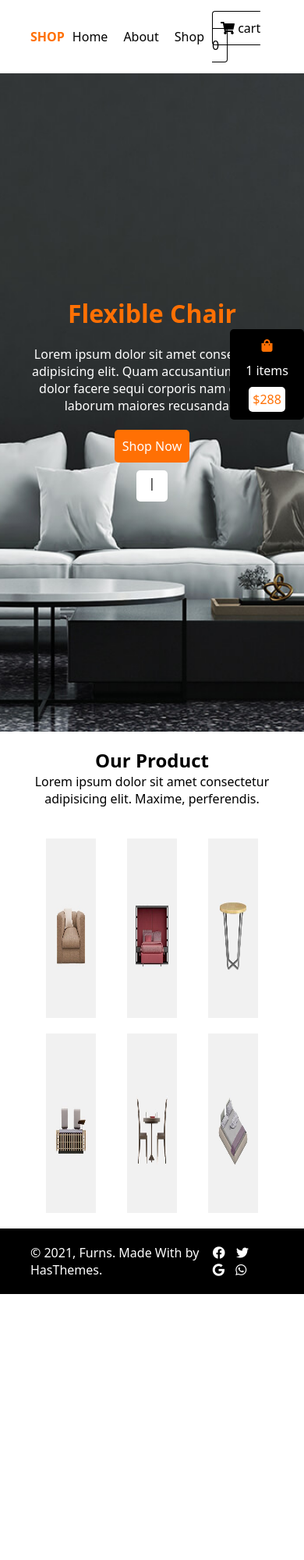
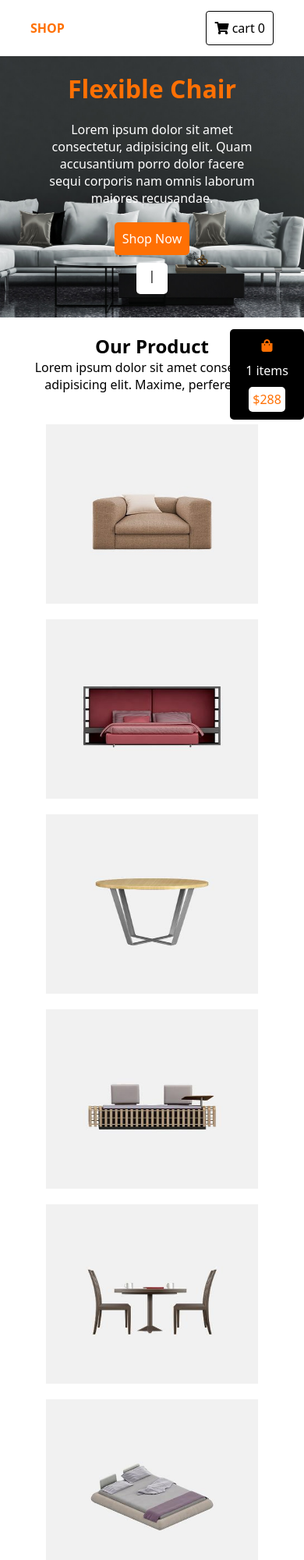
Before and after one commit to LamaSaad24/shop-landing-page, a plain HTML site: page index.html in a window 390 px wide. Shown: the top 2000 px of the page at 78% size. Before the commit the page ends 1659 px from the top, so only its background shows below. Drawn offline with Linux system fonts and the light colour scheme.

Commit message:
Update style.css

```diff
--- a/assets/css/style.css
+++ b/assets/css/style.css
@@ -206,7 +206,9 @@ footer{
 footer .row{
     justify-content: space-between;
 }
-
+footer :is(p,div){
+    margin: 10px 0;
+}
 .icons a{
     color: #FFF;
 }
@@ -234,6 +236,7 @@ footer .row{
     text-align: center;
     padding: 10px 20px;
     border-radius: 5px;
+    z-index: 9999;
 }
 .cart p{
     margin: 10px 0;
@@ -248,3 +251,26 @@ footer .row{
     cursor: pointer;
 }
 /* end cart */
+
+/* start responsive style */
+@media (max-width: 575px){
+    nav ul{
+        display:none!important;
+    }
+    header{
+        padding:20px;
+        height: auto;
+    }
+    .product .item{
+        width: 100%;
+    }
+    footer .row{
+        flex-wrap: wrap;
+        justify-content: center
+    }
+}
+@media (min-width: 576px){
+   .product .item{
+        width: 50%;
+    }
+}
```
